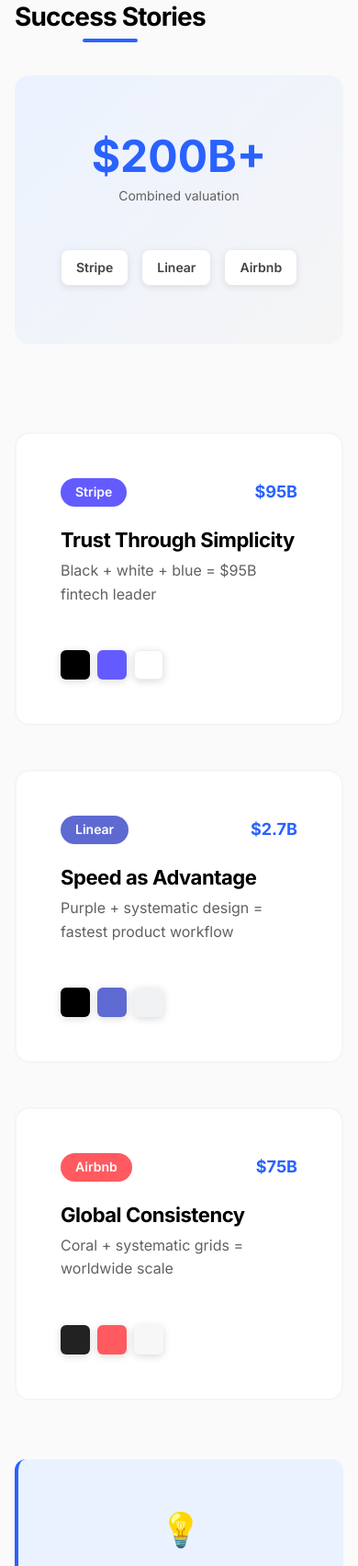
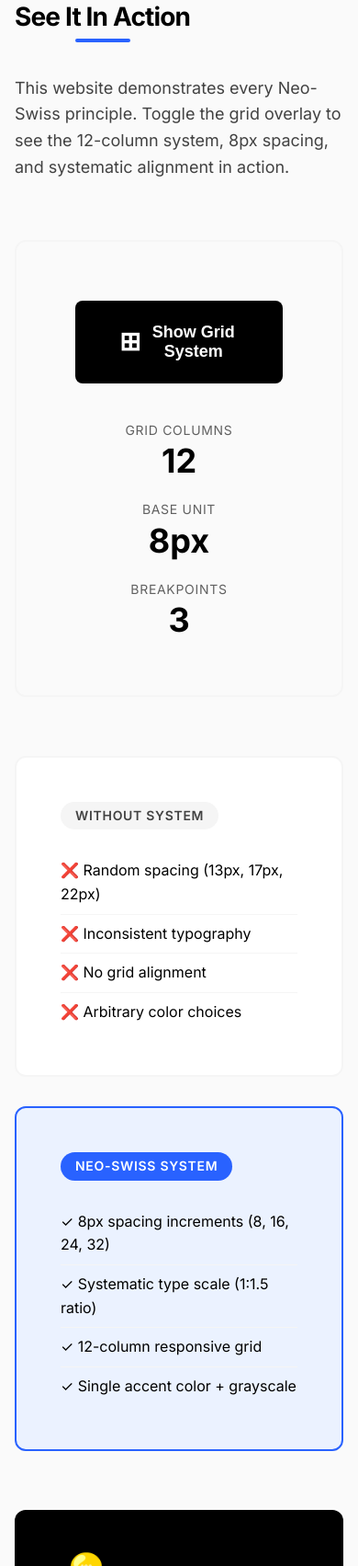
Before and after one commit to AdrianaSo123/neo-swiss, a plain HTML site: page index.html in a window 390 px wide. Shown: the part 6171-7874 px from the top of the page at 92% size. Drawn offline with Linux system fonts and the light colour scheme.

Commit message:
feat: add interactive 'See It In Action' section + fix card animations
MAJOR ADDITIONS:
- Interactive grid overlay toggle (shows 12-column system on demand)
- Before/After comparison cards (systematic vs random design)
- System stats display (12 columns, 8px base, 3 breakpoints)
- Black insight box with authoritative explanation
- Cache-busting query params (?v=2) for CSS/JS

IMPROVEMENTS:
- Replaced name-dropping with self-referential demonstration
- Removed gimmicky 3D card tilt (Neo-Swiss compliance)
- Simple 4px lift on hover with subtle shadow
- Confident positioning: 'This site IS the example'

TECHNICAL:
- Dynamic grid overlay creation via JavaScript
- IntersectionObserver for scroll reveals
- Responsive comparison grid (2-col → 1-col mobile)
- Professional badge system (positive/negative states)

This demonstrates mastery through interactive proof, not brand references.
Shows understanding of the system by making it inspectable.

```diff
--- a/index.html
+++ b/index.html
@@ -8,7 +8,7 @@
     <link rel="preconnect" href="https://fonts.googleapis.com">
     <link rel="preconnect" href="https://fonts.gstatic.com" crossorigin>
     <link href="https://fonts.googleapis.com/css2?family=Inter:wght@300;400;500;600;700&display=swap" rel="stylesheet">
-    <link rel="stylesheet" href="styles.css">
+    <link rel="stylesheet" href="styles.css?v=2">
 </head>
 <body>
     <nav class="navigation" role="navigation" aria-label="Main navigation">
@@ -228,72 +228,62 @@
 
         <section id="examples" class="section">
             <div class="container">
-                <h2 class="section-title">Success Stories</h2>
-                <div class="examples-showcase">
-                    <div class="example-hero">
-                        <div class="example-stats">
-                            <div class="big-stat">
-                                <div class="stat-value">$200B+</div>
-                                <div class="stat-label">Combined valuation</div>
-                            </div>
-                            <div class="companies-using">
-                                <div class="company-logo">Stripe</div>
-                                <div class="company-logo">Linear</div>
-                                <div class="company-logo">Airbnb</div>
-                            </div>
+                <h2 class="section-title">See It In Action</h2>
+                <p class="section-intro">This website demonstrates every Neo-Swiss principle. Toggle the grid overlay to see the 12-column system, 8px spacing, and systematic alignment in action.</p>
+
+                <div class="interactive-demo">
+                    <button id="gridToggle" class="demo-button">
+                        <span class="button-icon">⊞</span>
+                        <span class="button-text">Show Grid System</span>
+                    </button>
+
+                    <div class="demo-stats">
+                        <div class="demo-stat">
+                            <div class="stat-label">Grid Columns</div>
+                            <div class="stat-number">12</div>
                         </div>
-                    </div>
-
-                    <div class="examples-grid">
-                        <div class="example-card modern">
-                            <div class="example-header">
-                                <div class="company-badge stripe">Stripe</div>
-                                <div class="valuation">$95B</div>
-                            </div>
-                            <h3>Trust Through Simplicity</h3>
-                            <p>Black + white + blue = $95B fintech leader</p>
-                            <div class="color-palette">
-                                <div class="color-swatch" style="background: #000;"></div>
-                                <div class="color-swatch" style="background: #635BFF;"></div>
-                                <div class="color-swatch" style="background: #FFF; border: 1px solid #eee;"></div>
-                            </div>
+                        <div class="demo-stat">
+                            <div class="stat-label">Base Unit</div>
+                            <div class="stat-number">8px</div>
                         </div>
-
-                        <div class="example-card modern">
-                            <div class="example-header">
-                                <div class="company-badge linear">Linear</div>
-                                <div class="valuation">$2.7B</div>
-                            </div>
-                            <h3>Speed as Advantage</h3>
-                            <p>Purple + systematic design = fastest product workflow</p>
-                            <div class="color-palette">
-                                <div class="color-swatch" style="background: #000;"></div>
-                                <div class="color-swatch" style="background: #5E6AD2;"></div>
-                                <div class="color-swatch" style="background: #F1F2F4;"></div>
-                            </div>
-                        </div>
-
-                        <div class="example-card modern">
-                            <div class="example-header">
-                                <div class="company-badge airbnb">Airbnb</div>
-                                <div class="valuation">$75B</div>
-                            </div>
-                            <h3>Global Consistency</h3>
-                            <p>Coral + systematic grids = worldwide scale</p>
-                            <div class="color-palette">
-                                <div class="color-swatch" style="background: #222;"></div>
-                                <div class="color-swatch" style="background: #FF5A5F;"></div>
-                                <div class="color-swatch" style="background: #F7F7F7;"></div>
-                            </div>
+                        <div class="demo-stat">
+                            <div class="stat-label">Breakpoints</div>
+                            <div class="stat-number">3</div>
                         </div>
                     </div>
                 </div>
 
-                <div class="pattern-insight">
+                <div class="comparison-grid">
+                    <div class="comparison-card">
+                        <div class="card-header">
+                            <span class="badge badge-negative">Without System</span>
+                        </div>
+                        <ul class="comparison-list">
+                            <li>❌ Random spacing (13px, 17px, 22px)</li>
+                            <li>❌ Inconsistent typography</li>
+                            <li>❌ No grid alignment</li>
+                            <li>❌ Arbitrary color choices</li>
+                        </ul>
+                    </div>
+
+                    <div class="comparison-card highlight">
+                        <div class="card-header">
+                            <span class="badge badge-positive">Neo-Swiss System</span>
+                        </div>
+                        <ul class="comparison-list">
+                            <li>✓ 8px spacing increments (8, 16, 24, 32)</li>
+                            <li>✓ Systematic type scale (1:1.5 ratio)</li>
+                            <li>✓ 12-column responsive grid</li>
+                            <li>✓ Single accent color + grayscale</li>
+                        </ul>
+                    </div>
+                </div>
+
+                <div class="insight-box">
                     <div class="insight-icon">💡</div>
                     <div class="insight-content">
-                        <h3>The Winning Pattern</h3>
-                        <p>Systematic constraints = competitive advantages. While others debate, these companies execute.</p>
+                        <h3>The Advantage</h3>
+                        <p>Systematic constraints create consistency. Consistency builds trust. Trust drives adoption. Companies like Stripe, Linear, and Vercel use this methodology to scale their design systems across hundreds of products and thousands of screens.</p>
                     </div>
                 </div>
             </div>
@@ -369,6 +359,6 @@
         </div>
     </footer>
 
-    <script src="script.js"></script>
+    <script src="script.js?v=2"></script>
 </body>
 </html>
--- a/script.js
+++ b/script.js
@@ -167,23 +167,41 @@ document.querySelectorAll('.section').forEach(section => {
     sectionObserver.observe(section);
 });
 
-// Interactive principle cards - tilt on hover
-document.querySelectorAll('.principle-card').forEach(card => {
-    card.addEventListener('mousemove', (e) => {
-        const rect = card.getBoundingClientRect();
-        const x = e.clientX - rect.left;
-        const y = e.clientY - rect.top;
+// Interactive principle cards - CSS handles hover, no JS needed
+// Removed to avoid conflicts with CSS transitions
 
-        const centerX = rect.width / 2;
-        const centerY = rect.height / 2;
+// GRID OVERLAY TOGGLE - Interactive Demo
+const gridToggle = document.getElementById('gridToggle');
+if (gridToggle) {
+    // Create grid overlay element
+    const gridOverlay = document.createElement('div');
+    gridOverlay.className = 'grid-overlay';
 
-        const rotateX = (y - centerY) / 10;
-        const rotateY = (centerX - x) / 10;
+    const gridInner = document.createElement('div');
+    gridInner.className = 'grid-overlay-inner';
 
-        card.style.transform = `perspective(1000px) rotateX(${rotateX}deg) rotateY(${rotateY}deg) scale(1.02)`;
+    // Create 12 columns
+    for (let i = 0; i < 12; i++) {
+        const column = document.createElement('div');
+        column.className = 'grid-column';
+        gridInner.appendChild(column);
+    }
+
+    gridOverlay.appendChild(gridInner);
+    document.body.appendChild(gridOverlay);
+
+    // Toggle functionality
+    let isActive = false;
+    gridToggle.addEventListener('click', () => {
+        isActive = !isActive;
+        gridOverlay.classList.toggle('active');
+
+        if (isActive) {
+            gridToggle.querySelector('.button-text').textContent = 'Hide Grid System';
+            gridToggle.style.background = 'var(--color-primary)';
+        } else {
+            gridToggle.querySelector('.button-text').textContent = 'Show Grid System';
+            gridToggle.style.background = 'var(--color-black)';
+        }
     });
-
-    card.addEventListener('mouseleave', () => {
-        card.style.transform = '';
-    });
-});
+}
--- a/styles.css
+++ b/styles.css
@@ -718,8 +718,6 @@ p {
     display: flex;
     flex-direction: column;
     min-height: 320px;
-    transform-style: preserve-3d;
-    will-change: transform;
 }
 
 .principle-card::after {
@@ -747,18 +745,17 @@ p {
 }
 
 .principle-card:hover {
-    transform: translateY(-8px);
-    box-shadow: 0 20px 60px rgba(41, 98, 255, 0.15);
+    transform: translateY(-4px);
+    box-shadow: 0 12px 32px rgba(0, 0, 0, 0.08);
     border-color: var(--color-primary);
 }
 
 .principle-card:hover::after {
-    opacity: 1;
+    opacity: 0;
 }
 
 .principle-card:hover::before {
-    height: 100%;
-    opacity: 0.03;
+    opacity: 0;
 }
 
 .principle-icon {
@@ -1136,6 +1133,205 @@ p {
 }
 
 /* ===== EXAMPLES SHOWCASE ===== */
+.interactive-demo {
+    background: var(--color-gray-50);
+    border: 2px solid var(--color-gray-100);
+    border-radius: var(--radius-md);
+    padding: var(--space-3xl);
+    margin-bottom: var(--space-3xl);
+    text-align: center;
+}
+
+.demo-button {
+    display: inline-flex;
+    align-items: center;
+    gap: var(--space-sm);
+    padding: var(--space-lg) var(--space-2xl);
+    font-size: var(--text-lg);
+    font-weight: var(--font-weight-bold);
+    background: var(--color-black);
+    color: var(--color-white);
+    border: none;
+    border-radius: var(--radius-sm);
+    cursor: pointer;
+    transition: all var(--transition-base) var(--easing-standard);
+    margin-bottom: var(--space-xl);
+}
+
+.demo-button:hover {
+    transform: translateY(-2px);
+    box-shadow: 0 8px 24px rgba(0,0,0,0.15);
+}
+
+.demo-button:active {
+    transform: translateY(0);
+}
+
+.button-icon {
+    font-size: var(--text-2xl);
+    line-height: 1;
+}
+
+.demo-stats {
+    display: grid;
+    grid-template-columns: repeat(3, 1fr);
+    gap: var(--space-xl);
+    max-width: 600px;
+    margin: 0 auto;
+}
+
+.demo-stat {
+    text-align: center;
+}
+
+.demo-stat .stat-label {
+    font-size: var(--text-sm);
+    color: var(--color-gray-600);
+    margin-bottom: var(--space-xs);
+    text-transform: uppercase;
+    letter-spacing: 0.05em;
+}
+
+.demo-stat .stat-number {
+    font-size: var(--text-3xl);
+    font-weight: var(--font-weight-black);
+    color: var(--color-black);
+}
+
+.comparison-grid {
+    display: grid;
+    grid-template-columns: repeat(2, 1fr);
+    gap: var(--space-xl);
+    margin-bottom: var(--space-3xl);
+}
+
+.comparison-card {
+    background: var(--color-white);
+    border: 2px solid var(--color-gray-100);
+    border-radius: var(--radius-md);
+    padding: var(--space-2xl);
+}
+
+.comparison-card.highlight {
+    border-color: var(--color-primary);
+    background: var(--color-primary-light);
+}
+
+.card-header {
+    margin-bottom: var(--space-lg);
+}
+
+.badge {
+    display: inline-block;
+    padding: var(--space-xs) var(--space-md);
+    border-radius: 50px;
+    font-size: var(--text-sm);
+    font-weight: var(--font-weight-semibold);
+    text-transform: uppercase;
+    letter-spacing: 0.05em;
+}
+
+.badge-negative {
+    background: var(--color-gray-100);
+    color: var(--color-gray-700);
+}
+
+.badge-positive {
+    background: var(--color-primary);
+    color: var(--color-white);
+}
+
+.comparison-list {
+    list-style: none;
+    padding: 0;
+}
+
+.comparison-list li {
+    padding: var(--space-sm) 0;
+    font-size: var(--text-base);
+    line-height: 1.6;
+    border-bottom: 1px solid var(--color-gray-100);
+}
+
+.comparison-list li:last-child {
+    border-bottom: none;
+}
+
+.insight-box {
+    background: var(--color-black);
+    color: var(--color-white);
+    border-radius: var(--radius-md);
+    padding: var(--space-2xl);
+    display: flex;
+    gap: var(--space-xl);
+    align-items: flex-start;
+}
+
+.insight-box .insight-icon {
+    font-size: var(--text-4xl);
+    line-height: 1;
+}
+
+.insight-box .insight-content h3 {
+    color: var(--color-white);
+    margin-bottom: var(--space-md);
+}
+
+.insight-box .insight-content p {
+    color: var(--color-gray-300);
+    margin: 0;
+}
+
+/* Grid Overlay - Hidden by default */
+.grid-overlay {
+    position: fixed;
+    top: 0;
+    left: 0;
+    width: 100%;
+    height: 100%;
+    pointer-events: none;
+    z-index: 9999;
+    display: none;
+}
+
+.grid-overlay.active {
+    display: block;
+}
+
+.grid-overlay-inner {
+    max-width: var(--container-max-width);
+    height: 100%;
+    margin: 0 auto;
+    padding: 0 var(--space-lg);
+    display: grid;
+    grid-template-columns: repeat(12, 1fr);
+    gap: var(--space-lg);
+}
+
+.grid-column {
+    background: rgba(41, 98, 255, 0.1);
+    border-left: 1px solid rgba(41, 98, 255, 0.3);
+    border-right: 1px solid rgba(41, 98, 255, 0.3);
+}
+
+/* Responsive comparison grid */
+@media (max-width: 768px) {
+    .comparison-grid {
+        grid-template-columns: 1fr;
+    }
+
+    .demo-stats {
+        grid-template-columns: 1fr;
+        gap: var(--space-md);
+    }
+
+    .insight-box {
+        flex-direction: column;
+        text-align: center;
+    }
+}
+
+/* ===== META REVEAL SECTION ===== */
 .examples-showcase {
     max-width: 1200px;
     margin: 0 auto;
```
